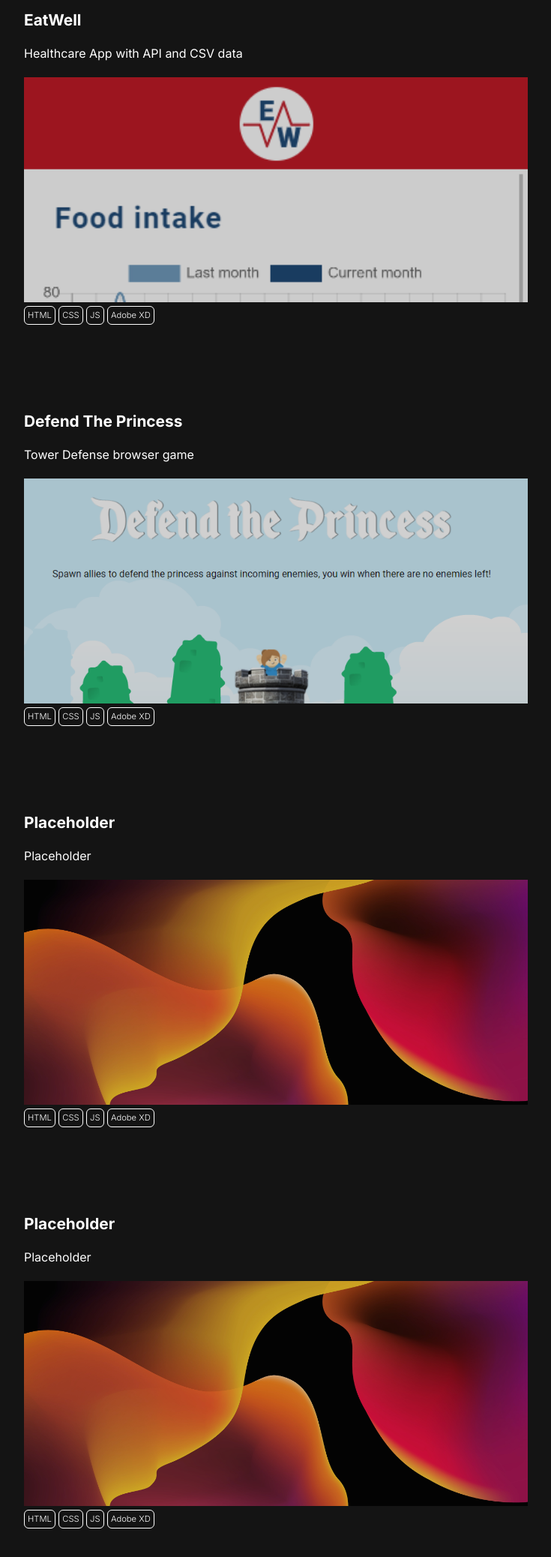
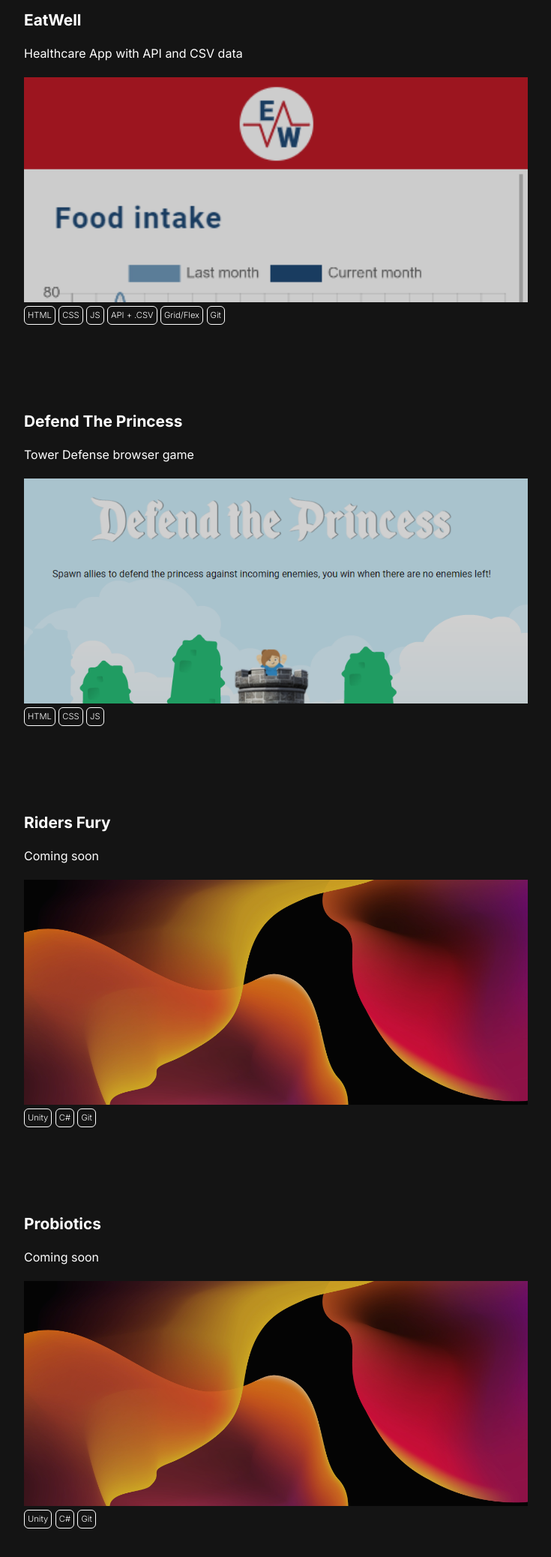
Before and after one commit to bulkyz/portfolio, a plain HTML site: page work.html in a window 1280 px wide. Shown: the part 644-2720 px from the top of the page at 75% size, without its empty margins (272-1007 px from the left). Drawn offline with Linux system fonts and the light colour scheme.

Commit message:
changed tags (might not be done yet)

```diff
--- a/style.css
+++ b/style.css
@@ -313,6 +313,20 @@ h3 {
     background-size: cover;
 }
 
+#item4 {
+    background: url(/images/bg1.jpg);
+    background-size: cover;
+}
+#item5 {
+    background: url(/images/bg1.jpg);
+    background-size: cover;
+}
+
+#item6 {
+    background: url(/images/portfolio.png);
+    background-size: cover;
+}
+
 h6 {
     font-size: 0.7rem;
     padding: 4px;
--- a/work.html
+++ b/work.html
@@ -35,7 +35,9 @@
                 <h6>HTML</h6>
                 <h6>CSS</h6>
                 <h6>JS</h6>
-                <h6>Adobe XD</h6>
+                <h6>Grid/Flex</h6>
+                <h6>HTML DOM</h6>
+                <h6>API</h6>
             </a>
             <a href="item2.html">
                 <h5>EatWell</h5>
@@ -45,7 +47,9 @@
                 <h6>HTML</h6>
                 <h6>CSS</h6>
                 <h6>JS</h6>
-                <h6>Adobe XD</h6>
+                <h6>API + .CSV</h6>
+                <h6>Grid/Flex</h6>
+                <h6>Git</h6>
             </a>
             <a href="item3.html">
                 <h5>Defend The Princess</h5>
@@ -55,37 +59,35 @@
                 <h6>HTML</h6>
                 <h6>CSS</h6>
                 <h6>JS</h6>
-                <h6>Adobe XD</h6>
             </a>
             <a href="item4.html">
-                <h5>Placeholder</h5>
-                <h4>Placeholder</h4>
+                <h5>Riders Fury</h5>
+                <h4>Coming soon</h4>
                 <div class="work-item" id="item4">
                 </div>
-                <h6>HTML</h6>
-                <h6>CSS</h6>
-                <h6>JS</h6>
-                <h6>Adobe XD</h6>
+                <h6>Unity</h6>
+                <h6>C#</h6>
+                <h6>Git</h6>
             </a>
             <a href="item5.html">
-                <h5>Placeholder</h5>
-                <h4>Placeholder</h4>
+                <h5>Probiotics</h5>
+                <h4>Coming soon</h4>
                 <div class="work-item" id="item5">
                 </div>
-                <h6>HTML</h6>
-                <h6>CSS</h6>
-                <h6>JS</h6>
-                <h6>Adobe XD</h6>
+                <h6>Unity</h6>
+                <h6>C#</h6>
+                <h6>Git</h6>
             </a>
             <a href="item6.html">
-                <h5>Placeholder</h5>
-                <h4>Placeholder</h4>
+                <h5>Portfolio</h5>
+                <h4>Coming soon</h4>
                 <div class="work-item" id="item6">
                 </div>
                 <h6>HTML</h6>
                 <h6>CSS</h6>
                 <h6>JS</h6>
-                <h6>Adobe XD</h6>
+                <h6>Grid/Flex</h6>
+                <h6>Responsive</h6>
             </a>
         </div>
     </section>
```
Also changed, not shown: images/portfolio.png (added).
